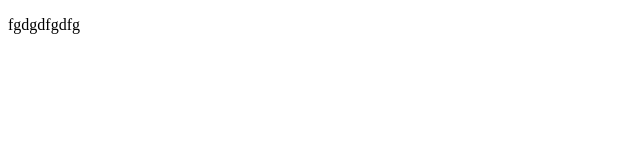
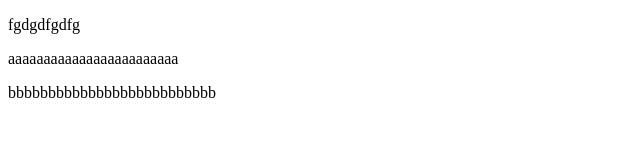
Before and after one commit to NikolaVuckovic01/projekatProba, a plain HTML site: page index.html in a window 1280 px wide. Shown: the whole page, without its empty margins (0-640 px from the left). Drawn offline with Linux system fonts and the light colour scheme.

Commit message:
dva paragrafa dodana

```diff
--- a/index.html
+++ b/index.html
@@ -7,5 +7,9 @@
 </head>
 <body>
     <p>fgdgdfgdfg</p>
+
+    <p>aaaaaaaaaaaaaaaaaaaaaaaa</p>
+    <p>bbbbbbbbbbbbbbbbbbbbbbbbbb</p>
+
 </body>
 </html>
```
